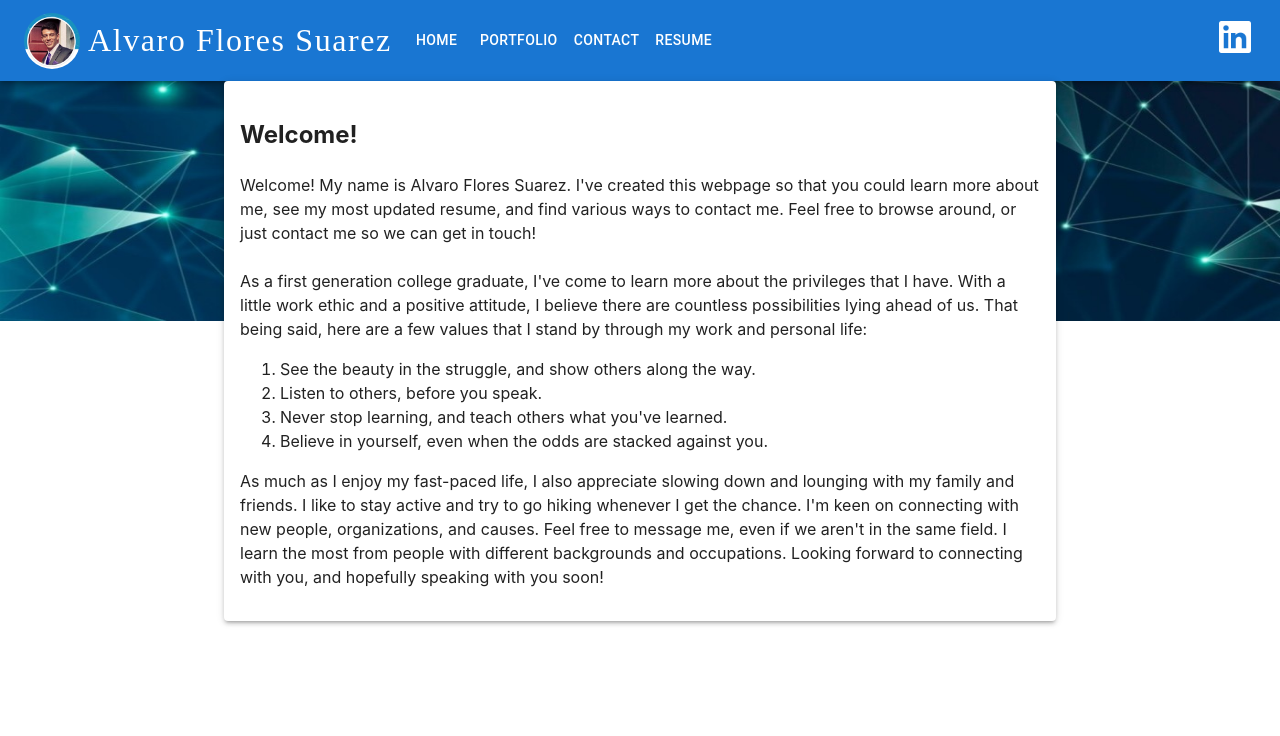
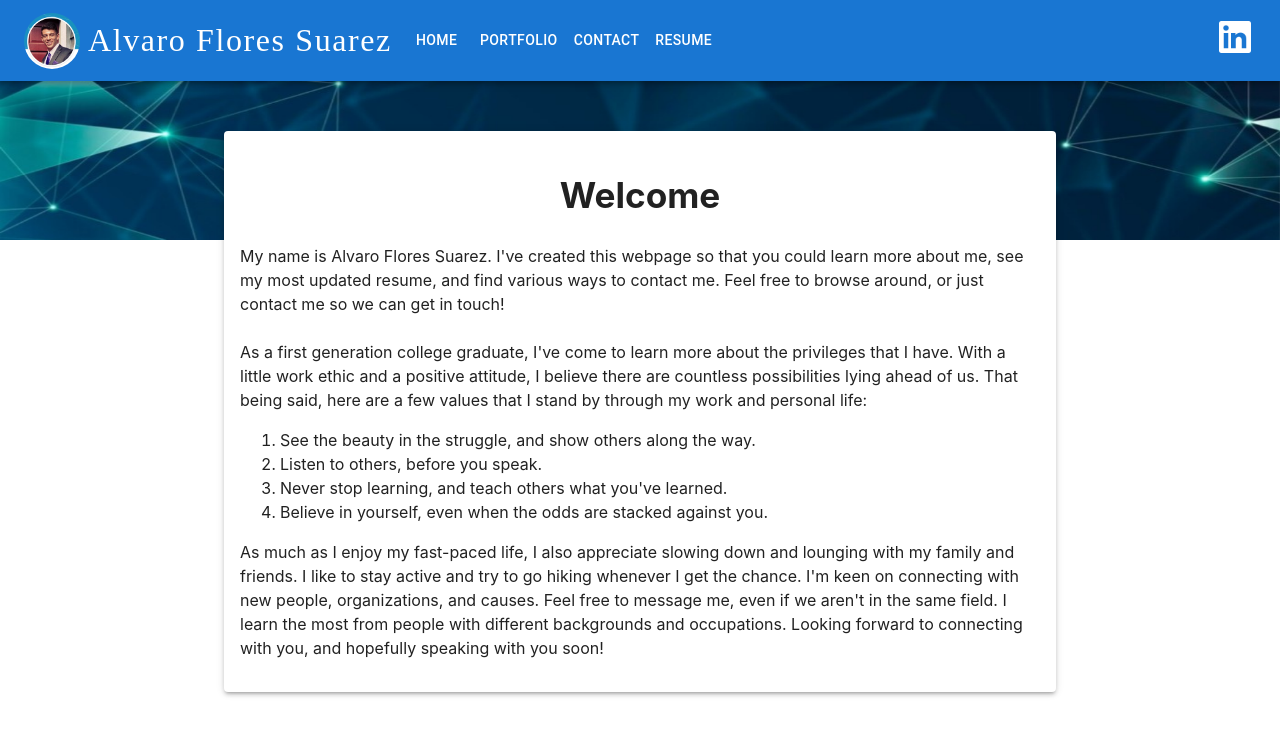
Before and after one commit to floressuarezalvaro/my-portfolio, a React (Vite) app: page /home in a window 1280 px wide. Shown: the top 736 px of the page. Built offline with nearby package versions, Linux system fonts and the light colour scheme; a web font is replaced by a local one.

Commit message:
shifted paper over image

```diff
--- a/src/App.css
+++ b/src/App.css
@@ -42,11 +42,12 @@ main {
 
 .paper {
   max-width: 800px;
-  margin: auto;
+  margin: 50px auto;
   padding: 16px;
 }
 
 .background-image {
+  top: 0;
   position: fixed;
   max-height: 30vh;
   width: 100%;
--- a/src/index.css
+++ b/src/index.css
@@ -38,6 +38,12 @@ h1 {
   background-color: gray;
 }
 
+h2 {
+  font-size: 2.2em;
+  line-height: 1.1;
+  text-align: center;
+}
+
 button {
   border-radius: 8px;
   border: 1px solid transparent;
--- a/src/pages/Home.jsx
+++ b/src/pages/Home.jsx
@@ -8,12 +8,13 @@ function Home() {
         alt='background'
         className='background-image'
       />
+
       <Paper elevation={3} className='paper'>
-        <h2>Welcome!</h2>
+        <h2>Welcome</h2>
         <p>
-          Welcome! My name is Alvaro Flores Suarez. I've created this webpage so
-          that you could learn more about me, see my most updated resume, and
-          find various ways to contact me. Feel free to browse around, or just
+          My name is Alvaro Flores Suarez. I've created this webpage so that you
+          could learn more about me, see my most updated resume, and find
+          various ways to contact me. Feel free to browse around, or just
           contact me so we can get in touch!
           <br />
           <br />
```
